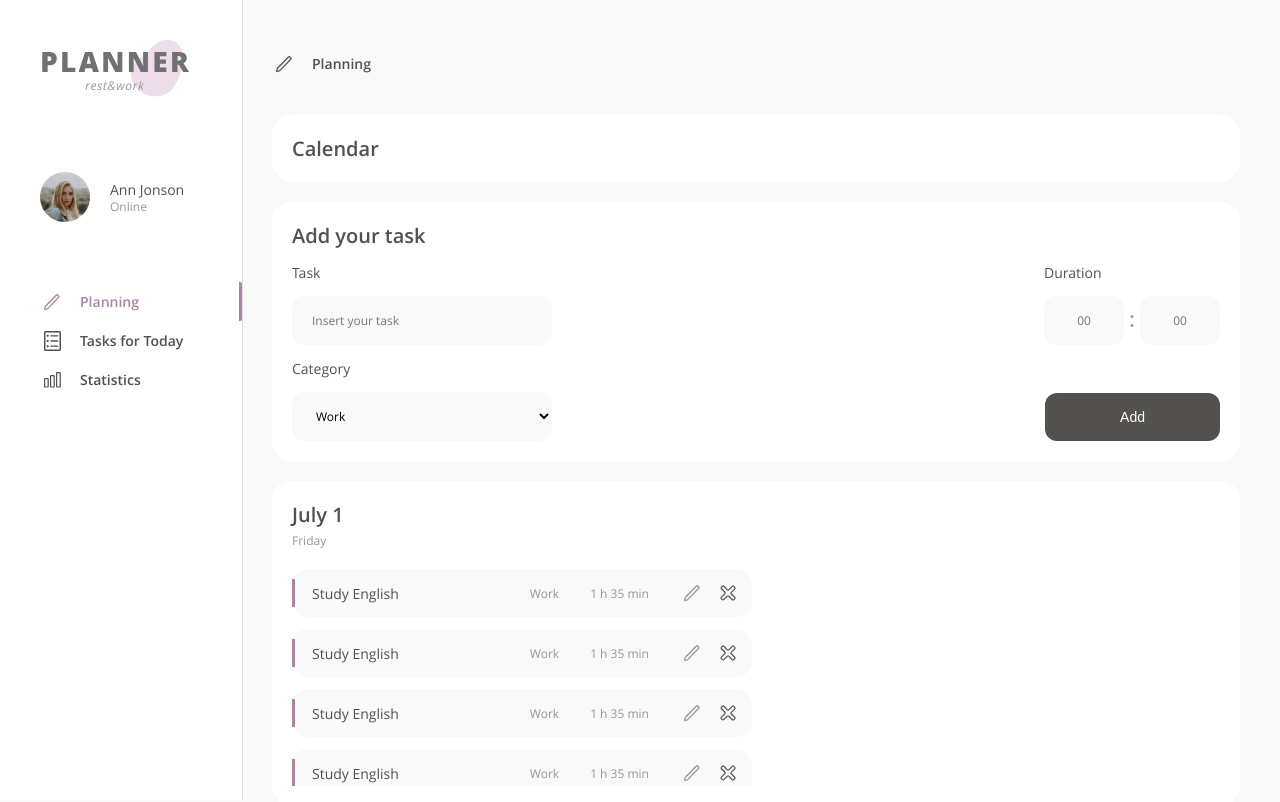
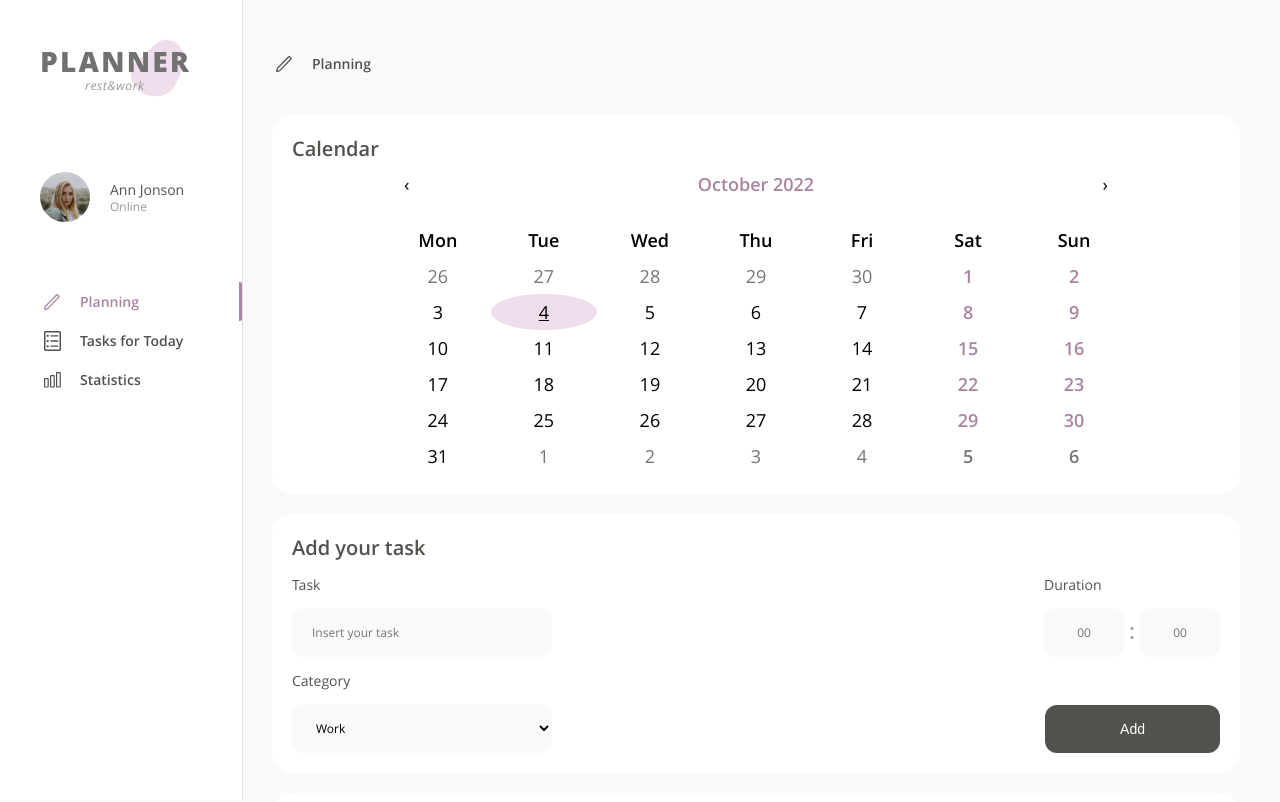
Before and after one commit to apsu96/planner_app, a React (Create React App) app: page / in a window 1280 px wide. Shown: the top 802 px of the page. Built offline with nearby package versions, Linux system fonts and the light colour scheme.

Commit message:
feat: add react calendar

```diff
--- a/package.json
+++ b/package.json
@@ -19,8 +19,10 @@
     "eslint-plugin-prettier": "^5.0.0",
     "eslint-plugin-react-hooks": "^4.6.0",
     "mobx": "^6.10.0",
+    "moment": "^2.29.4",
     "prettier": "^3.0.0",
     "react": "^18.2.0",
+    "react-calendar": "^4.6.0",
     "react-chartjs-2": "^5.2.0",
     "react-dom": "^18.2.0",
     "react-router-dom": "6",
--- /dev/null
+++ b/src/components/Calendar.css
@@ -0,0 +1,168 @@
+.react-calendar {
+  width: 80%;
+  max-width: 100%;
+  background: white;
+  font-family: "OpenSans", sans-serif;
+  line-height: 1.125em;
+  margin: 0 auto;
+}
+
+.react-calendar--doubleView {
+  width: 700px;
+}
+
+.react-calendar--doubleView .react-calendar__viewContainer {
+  display: flex;
+  margin: -0.5em;
+}
+
+.react-calendar--doubleView .react-calendar__viewContainer > * {
+  width: 50%;
+  margin: 0.5em;
+}
+
+.react-calendar,
+.react-calendar *,
+.react-calendar *:before,
+.react-calendar *:after {
+  -moz-box-sizing: border-box;
+  -webkit-box-sizing: border-box;
+  box-sizing: border-box;
+  text-decoration: none;
+}
+
+.react-calendar button {
+  margin: 0;
+  border: 0;
+  outline: none;
+  font-size: 18px;
+  font-family: "OpenSans", sans-serif;
+  @media (max-width: 820px) {
+    font-size: 14px;
+  }
+}
+
+.react-calendar button:enabled:hover {
+  cursor: pointer;
+}
+
+.react-calendar__navigation {
+  display: flex;
+  justify-content: center;
+  height: 44px;
+  margin-bottom: 1em;
+}
+
+.react-calendar__navigation button {
+  min-width: 44px;
+  background: none;
+}
+
+.react-calendar__navigation button:disabled {
+  background-color: #f0f0f0;
+}
+
+.react-calendar__navigation button:enabled:hover,
+.react-calendar__navigation button:enabled:focus {
+  background-color: none;
+  text-decoration: underline;
+}
+
+.react-calendar__month-view__weekdays {
+  text-align: center;
+  text-transform:capitalize;
+  font-weight: bold;
+  font-size: 18px;
+  @media (max-width: 820px) {
+    font-size: 14px;
+  }
+}
+
+.react-calendar__month-view__weekdays__weekday {
+  padding: 0.5em;
+}
+
+.react-calendar__month-view__weekNumbers .react-calendar__tile {
+  display: flex;
+  align-items: center;
+  justify-content: center;
+  font-size: 18px;
+  font-weight: bold;
+  @media (max-width: 820px) {
+    font-size: 14px;
+  }
+}
+
+.react-calendar__month-view__days__day--weekend {
+  color: #aa84a1;
+  font-weight: 600;
+}
+
+.react-calendar__month-view__days__day--neighboringMonth {
+  color: #757575;
+}
+
+.react-calendar__year-view .react-calendar__tile,
+.react-calendar__decade-view .react-calendar__tile,
+.react-calendar__century-view .react-calendar__tile {
+  padding: 2em 0.5em;
+}
+
+.react-calendar__tile {
+  max-width: 100%;
+  padding: 10px 6.6667px;
+  background: none;
+  text-align: center;
+  line-height: 16px;
+}
+
+.react-calendar__tile:disabled {
+  background-color: #f0f0f0;
+}
+
+.react-calendar__tile:enabled:hover,
+.react-calendar__tile:enabled:focus {
+  background-color: #e6e6e6;
+  border-radius: 50%;
+}
+
+.react-calendar__tile--now {
+  text-decoration: underline;
+  border-radius: 50%;
+}
+
+.react-calendar__tile--hasActive {
+  background: #EEDDEA;
+}
+
+.react-calendar__tile--hasActive:enabled:hover,
+.react-calendar__tile--hasActive:enabled:focus {
+  background: #e6e6e6;
+}
+
+.react-calendar__tile--active {
+  background: #EEDDEA;
+  color: black;
+  border-radius: 50%;
+}
+
+.react-calendar__tile--active:enabled:hover,
+.react-calendar__tile--active:enabled:focus {
+    background: #EEDDEA;
+    color: black;
+  border-radius: 50%;
+}
+
+.react-calendar--selectRange .react-calendar__tile--hover {
+  background-color: #e6e6e6;
+}
+
+.react-calendar__navigation__prev2-button, .react-calendar__navigation__next2-button {
+    display: none;
+}
+
+.react-calendar__navigation__label {
+    flex-grow: 0;
+    color: #AA84A1;
+    font-weight: 600;
+}
--- a/src/components/Calendar.tsx
+++ b/src/components/Calendar.tsx
@@ -1,9 +1,18 @@
 import { Container, Title } from "./UIKit.styled";
+import CalendarEl from "react-calendar";
+import "./Calendar.css";
 
-function Calendar() {
+function Calendar({
+  date,
+  setDate,
+}: {
+  date: Date;
+  setDate: React.Dispatch<React.SetStateAction<Date>>;
+}) {
   return (
     <Container>
       <Title>Calendar</Title>
+      <CalendarEl value={date} onChange={setDate as any} />
     </Container>
   );
 }
--- a/src/components/PlanningTaskList.tsx
+++ b/src/components/PlanningTaskList.tsx
@@ -1,12 +1,13 @@
+import moment from "moment";
 import { PlanningColumn, TasksContainer } from "./PlanningTaskList.styled";
 import TaskLine from "./TaskLine";
 import { Container, SmallText, Title } from "./UIKit.styled";
 
-function PlanningTaskList() {
+function PlanningTaskList({ date }: { date: Date }) {
   return (
     <Container>
       <PlanningColumn>
-        <Title>July 1</Title>
+        <Title>{moment(date).format("LL")}</Title>
         <SmallText>Friday</SmallText>
       </PlanningColumn>
       <TasksContainer>
--- a/src/components/UIKit.styled.ts
+++ b/src/components/UIKit.styled.ts
@@ -11,7 +11,6 @@ export const AppContainer = styled.div`
 export const DrawerContainer = styled.div`
   display: ${({ visible }: { visible: boolean }) =>
     visible ? "flex" : "none"};
-  /* min-width: 242px; */
   max-width: 242px;
   width: ${({ visible, isMobile }: { visible: boolean; isMobile: boolean }) =>
     visible && isMobile ? "none" : "100%"};
--- a/src/views/Planning.tsx
+++ b/src/views/Planning.tsx
@@ -3,16 +3,18 @@ import Calendar from "../components/Calendar";
 import TaskForm from "../components/TaskForm";
 import PlanningTaskList from "../components/PlanningTaskList";
 import TaskDistribution from "../components/TaskDistribution";
+import { useState } from "react";
 
 function Planning() {
+  const [date, setDate] = useState(new Date());
   return (
     <Container>
       <PlanningRow>
-        <Calendar />
+        <Calendar date={date} setDate={setDate} />
         <TaskForm />
       </PlanningRow>
       <PlanningRow>
-        <PlanningTaskList />
+        <PlanningTaskList date={date} />
         <TaskDistribution />
       </PlanningRow>
     </Container>
```
Also changed, not shown: .eslintrc.json, 1 other file (tests, documents, lock files or other folders).
